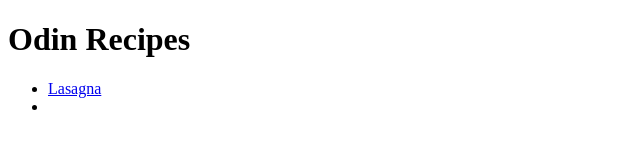
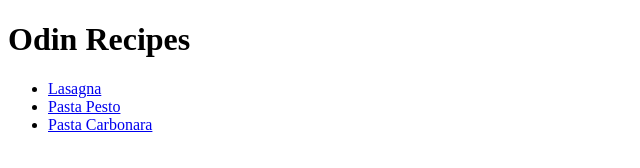
Before and after one commit to AvThirtySix/odin-recipes, a plain HTML site: page index.html in a window 1280 px wide. Shown: the whole page, without its empty margins (0-640 px from the left). Drawn offline with Linux system fonts and the light colour scheme.

Commit message:
provided links to pasta pesto and pasta carbonara

```diff
--- a/index.html
+++ b/index.html
@@ -9,7 +9,8 @@
     <h1>Odin Recipes</h1>
     <ul>
     <li><a href="recipes/lasagna/lasagna.html" relation="noopener nonreferrer">Lasagna</a></li>
-    <li></li>
+    <li><a href="recipes/pasta-pesto/pasta-pesto.html" relation="noopener nonreferrer">Pasta Pesto</a></li>
+    <li><a href="recipes/pasta-carbonara/pasta-carbonara.html" relation="noopener nonreferrer">Pasta Carbonara</a></li>
     </ul>
   </body>
 </html>
```
